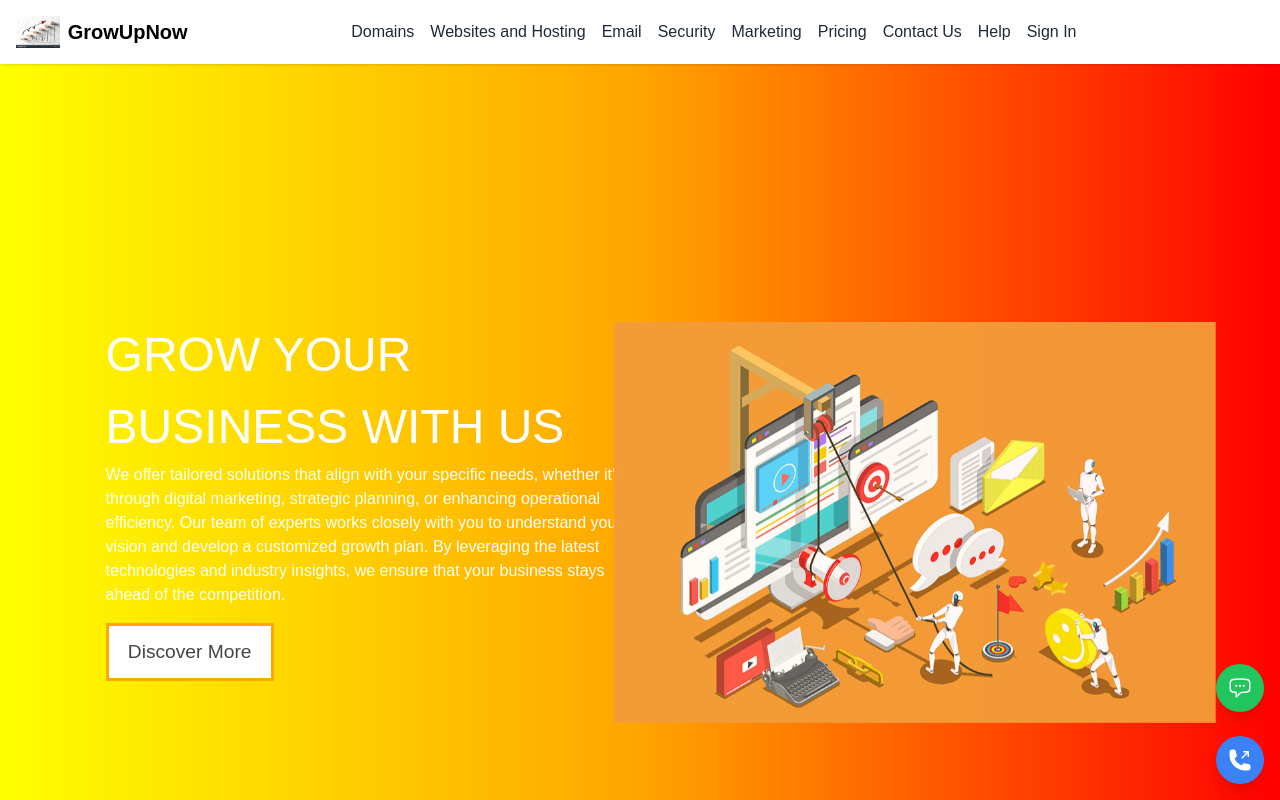
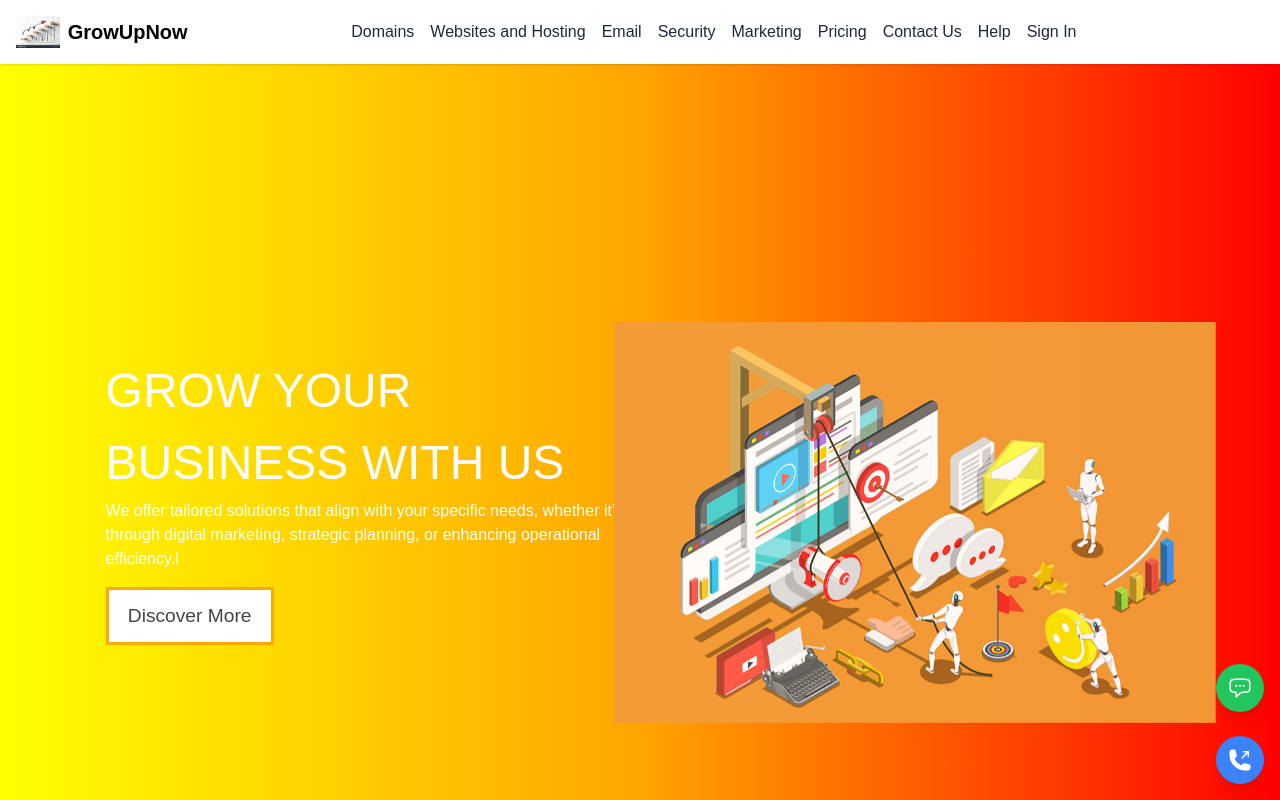
Before and after one commit to ghoshariji/website-builder, a React (Vite) app: page / in a window 1280 px wide. Shown: the top 800 px of the page. Built offline with nearby package versions, Linux system fonts and the light colour scheme.

Commit message:
Update Header1.jsx

```diff
--- a/src/component/Header1.jsx
+++ b/src/component/Header1.jsx
@@ -48,10 +48,7 @@ const Header1 = () => {
           <p>
             We offer tailored solutions that align with your specific needs,
             whether it’s through digital marketing, strategic planning, or
-            enhancing operational efficiency. Our team of experts works closely
-            with you to understand your vision and develop a customized growth
-            plan. By leveraging the latest technologies and industry insights,
-            we ensure that your business stays ahead of the competition.
+            enhancing operational efficiency.l
           </p>
           <NavLink to="/" className="btn">
             Discover More
```
